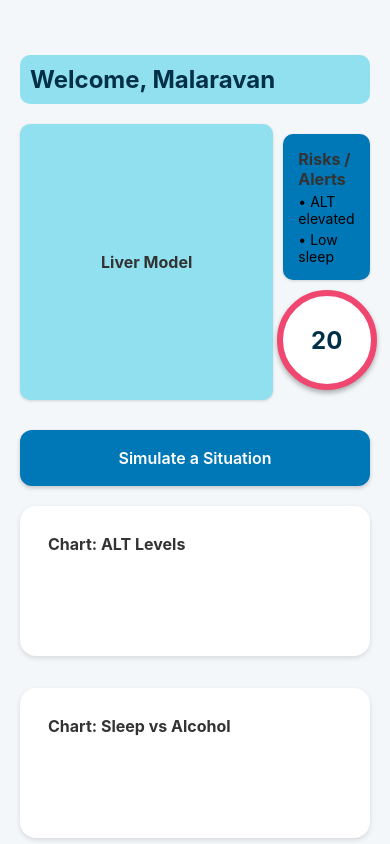
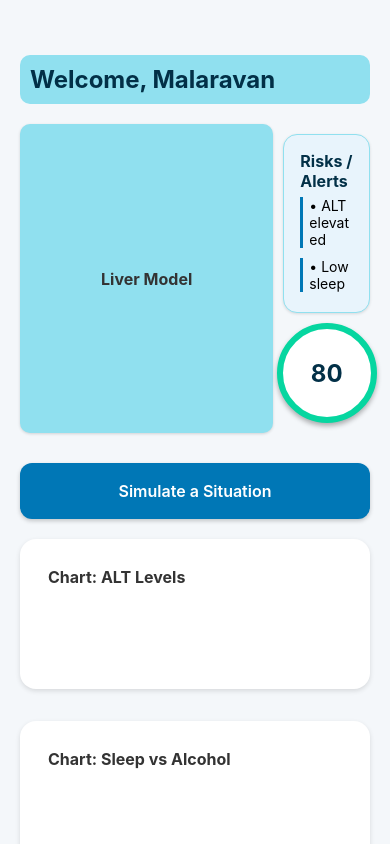
Before and after one commit to MrJelloCode/TerraHacks, a React Native app in the folder terrahacks/: screen / in a window 390 px wide. Built offline with nearby package versions, Linux system fonts and the light colour scheme.

Commit message:
Risk and Alerts has now been given better colour pallette.

```diff
--- a/terrahacks/App.js
+++ b/terrahacks/App.js
@@ -36,7 +36,7 @@ export default function App() {
   const [simulateModalVisible, setSimulateModalVisible] = useState(false);
   const [simulationText, setSimulationText] = useState('');
 
-  const score = 20;
+  const score = 80;
   const getScoreColor = () => {
     if (score < 30) return COLORS.scoreHigh;
     if (score < 75) return COLORS.scoreMid;
@@ -55,7 +55,7 @@ export default function App() {
           <View style={styles.liverBox}><Text style={styles.boxLabel}>Liver Model</Text></View>
           <View style={styles.rightColumn}>
             <TouchableOpacity style={styles.riskBox} activeOpacity={0.85} onPress={() => setRiskModalVisible(true)}>
-              <Text style={styles.boxLabel}>Risks / Alerts</Text>
+              <Text style={[styles.boxLabel, { color: COLORS.textPrimary }]}>Risks / Alerts</Text>
               <View style={styles.bullet}><Text>• ALT elevated</Text></View>
               <View style={styles.bullet}><Text>• Low sleep</Text></View>
             </TouchableOpacity>
@@ -166,18 +166,24 @@ const styles = StyleSheet.create({
     paddingVertical: 10
   },
   riskBox: {
-    backgroundColor: COLORS.primary,
-    padding: 15,
-    borderRadius: 10,
+    backgroundColor: '#e8f4fc',
+    padding: 16,
+    borderRadius: 14,
     marginBottom: 10,
     shadowColor: '#000',
     shadowOffset: { width: 0, height: 1 },
-    shadowOpacity: 0.15,
+    shadowOpacity: 0.12,
     shadowRadius: 3,
-    elevation: 3
+    elevation: 3,
+    borderWidth: 1,
+    borderColor: '#90e0ef'
   },
   bullet: {
-    marginTop: 4
+    marginTop: 6,
+    paddingLeft: 6,
+    borderLeftWidth: 3,
+    borderLeftColor: COLORS.primary,
+    marginBottom: 4
   },
   scoreCircle: {
     borderRadius: 60,
```
